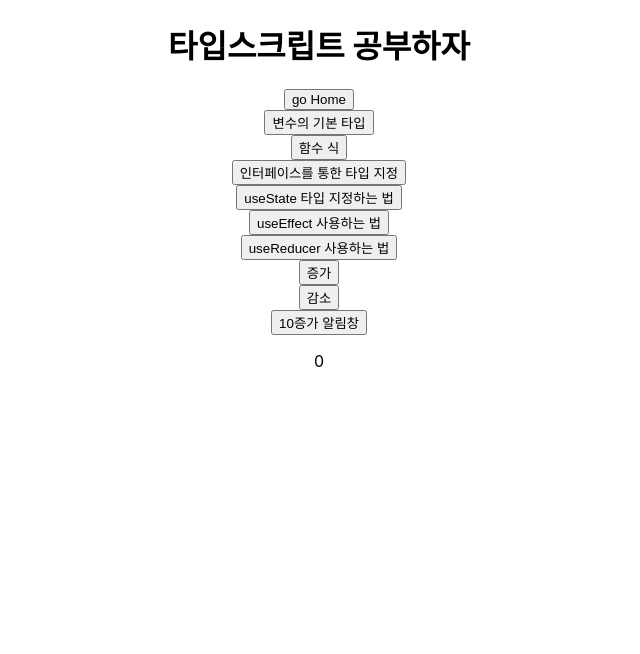
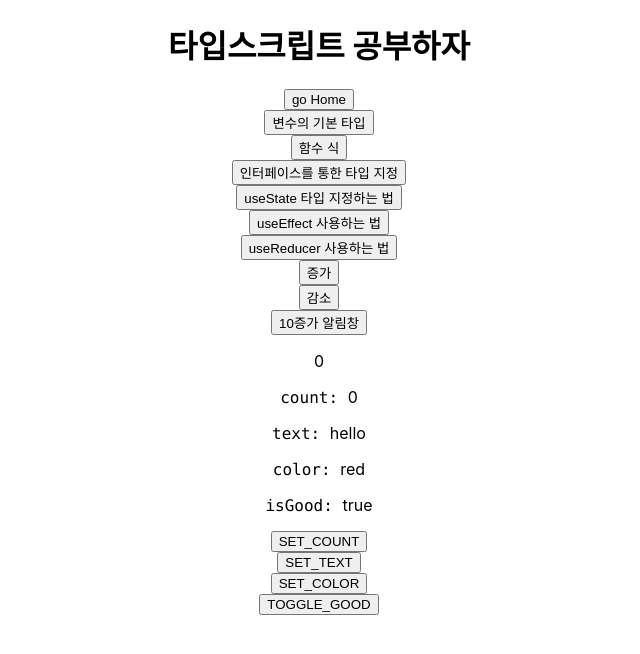
Before and after one commit to qirtudgus/typescript, a React (Create React App) app: page /reducer in a window 1280 px wide. Shown: the top 654 px of the page, without its empty margins (321-961 px from the left). Built offline with nearby package versions, Linux system fonts and the light colour scheme.

Commit message:
useReducer 사용법

```diff
--- a/src/Component/Reducer.tsx
+++ b/src/Component/Reducer.tsx
@@ -2,6 +2,47 @@
 
 //리듀서의 action type 선언
 type Action = { type:'INCREASE'} | {type:'DECREASE'} |{type:'ALERT'};
+
+type Color = 'red' | 'orange' | 'yellow';
+
+type State = {
+  count: number;
+  text: string;
+  color: Color;
+  isGood: boolean;
+};
+
+type Action2 =
+  | { type: 'SET_COUNT'; count: number }
+  | { type: 'SET_TEXT'; text: string }
+  | { type: 'SET_COLOR'; color: Color }
+  | { type: 'TOGGLE_GOOD' };
+  function reducer2(state: State, action: Action2): State {
+    switch (action.type) {
+      case 'SET_COUNT':
+        return {
+          ...state,
+          count: action.count // count가 자동완성되며, number 타입인걸 알 수 있습니다.
+        };
+      case 'SET_TEXT':
+        return {
+          ...state,
+          text: action.text // text가 자동완성되며, string 타입인걸 알 수 있습니다.
+        };
+      case 'SET_COLOR':
+        return {
+          ...state,
+          color: action.color // color 가 자동완성되며 color 가 Color 타입인걸 알 수 있습니다.
+        };
+      case 'TOGGLE_GOOD':
+        return {
+          ...state,
+          isGood: !state.isGood
+        };
+      default:
+        throw new Error('Unhandled action');
+    }
+  }
 
 //리듀서 함수 선언
 function reducer(state:number, action:Action):(number|any) {
@@ -24,10 +65,22 @@
 
 const Reducer = () => {
     const [state, dispatch] = useReducer(reducer,0)
+    const [state2, dispatch2] = useReducer(reducer2, {
+        count: 0,
+        text: 'hello',
+        color: 'red',
+        isGood: true
+      });
+
     const onIncrease = () => {dispatch({type:'INCREASE'})}
     const onDecrease = () => {dispatch({type:'DECREASE'})}
     const onAlert = () => {dispatch({type:'ALERT'})}
 
+
+    const setCount = () => dispatch2({ type: 'SET_COUNT', count: 5 }); // count 를 넣지 않으면 에러발생
+    const setText = () => dispatch2({ type: 'SET_TEXT', text: 'bye' }); // text 를 넣지 않으면 에러 발생
+    const setColor = () => dispatch2({ type: 'SET_COLOR', color: 'orange' }); // orange 를 넣지 않으면 에러 발생
+    const toggleGood = () => dispatch2({ type: 'TOGGLE_GOOD' });
 
 
     return(
@@ -36,6 +89,26 @@
         <button onClick={onDecrease}>감소</button>
         <button onClick={onAlert}>10증가 알림창</button>
         <p>{state}</p>
+        <div>
+      <p>
+        <code>count: </code> {state2.count}
+      </p>
+      <p>
+        <code>text: </code> {state2.text}
+      </p>
+      <p>
+        <code>color: </code> {state2.color}
+      </p>
+      <p>
+        <code>isGood: </code> {state2.isGood ? 'true' : 'false'}
+      </p>
+      <div>
+        <button onClick={setCount}>SET_COUNT</button>
+        <button onClick={setText}>SET_TEXT</button>
+        <button onClick={setColor}>SET_COLOR</button>
+        <button onClick={toggleGood}>TOGGLE_GOOD</button>
+      </div>
+    </div>
         </>
     )
 }
```
